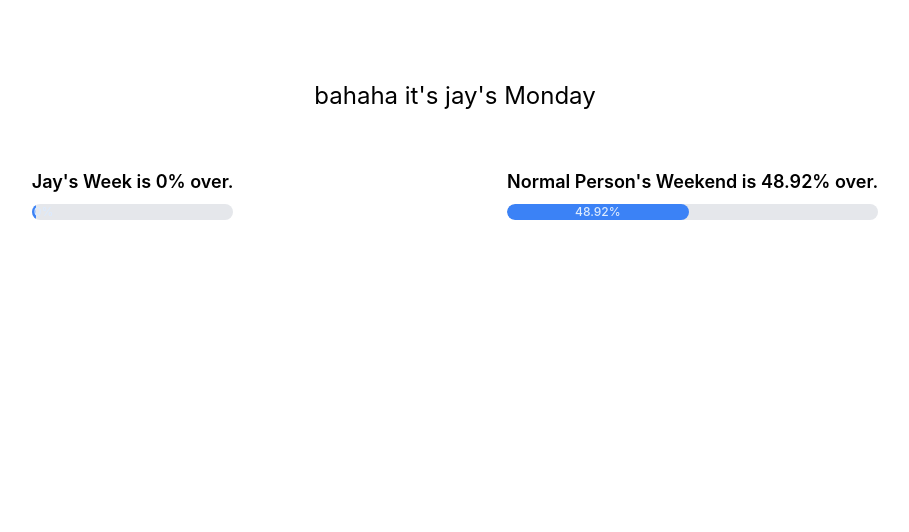
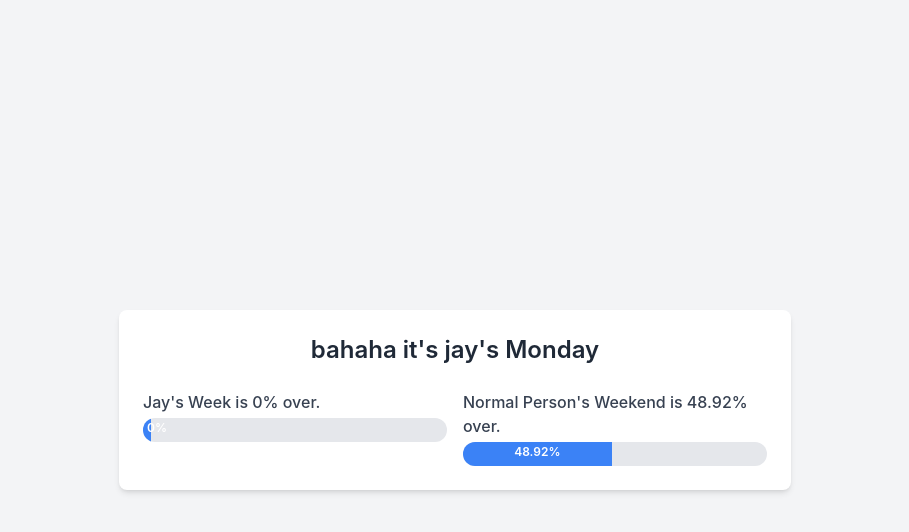
Before and after one commit to tomfarina/jaylightsavings, a React (Create React App) app: page / in a window 1280 px wide. Shown: the top 532 px of the page, without its empty margins (185-1094 px from the left). Built offline with nearby package versions, Linux system fonts and the light colour scheme.

Commit message:
Improved styles

```diff
--- a/public/index.html
+++ b/public/index.html
@@ -7,7 +7,7 @@
     <meta name="theme-color" content="#000000" />
     <meta
       name="description"
-      content="Web site created using create-react-app"
+      content="get c"
     />
     <link rel="apple-touch-icon" href="%PUBLIC_URL%/logo192.png" />
     <!--
@@ -24,7 +24,7 @@
       work correctly both with client-side routing and a non-root public URL.
       Learn how to configure a non-root public URL by running `npm run build`.
     -->
-    <title>React App</title>
+    <title>jaylight savings</title>
   </head>
   <body>
     <noscript>You need to enable JavaScript to run this app.</noscript>
--- a/src/App.tsx
+++ b/src/App.tsx
@@ -29,14 +29,19 @@ const jaysDaysOfWeek = [
 
 function App() {
   return (
-    <div className="justify-items-center min-h-screen p-8 sm:p-20 font-[family-name:var(--font-geist-sans)]">
-      <div className="text-2xl pb-10">
-        bahaha it's jay's {jaysDaysOfWeek[new Date().getDay()]}
-      </div>
-      <div className="flex flex-row w-full">
-        {statusBars.map((bar, index) => (
-          <StatusBar {...bar} key={index} />
-        ))}
+    <div>
+      <div className="min-h-screen bg-gray-100 flex items-center justify-center">
+        <div className="w-full max-w-2xl p-6 bg-white rounded-lg shadow-md">
+          <h1 className="text-2xl font-semibold text-gray-800 text-center mb-6">
+            bahaha it's jay's {jaysDaysOfWeek[new Date().getDay()]}
+          </h1>
+
+          <div className="flex space-x-4">
+            {statusBars.map((bar, index) => (
+              <StatusBar {...bar} key={index} />
+            ))}
+          </div>
+        </div>
       </div>
     </div>
   );
--- a/src/components/statusbar.tsx
+++ b/src/components/statusbar.tsx
@@ -1,5 +1,3 @@
-"use client";
-
 import { useState, useEffect } from "react";
 
 type StatusBarProps = {
@@ -44,16 +42,14 @@ const StatusBar: React.FC<StatusBarProps> = (props) => {
   }, [startDay, startHour, endDay, endHour, calculateCompletion]);
 
   return (
-    <div className="m-auto">
-      <div className="p-4">
-        <p className="text-lg font-semibold mb-2">{`${name}'s ${week} is ${completion}% over.`}</p>
-        <div className="w-full bg-gray-200 rounded-full h-4 overflow-hidden">
-          <div
-            className="bg-blue-500 h-full text-xs font-medium text-blue-100 text-center p-0.5 leading-none rounded-full"
-            style={{ width: `${completion}%` }}
-          >
-            {completion}%
-          </div>
+    <div className="flex-1">
+      <p className="text-gray-700 font-medium mb-1">{`${name}'s ${week} is ${completion}% over.`}</p>
+      <div className="w-full bg-gray-200 rounded-full h-6 overflow-hidden">
+        <div
+          className="bg-blue-500 h-full text-xs font-semibold text-white text-center p-1 leading-none"
+          style={{ width: `${completion}%` }}
+        >
+          {completion}%
         </div>
       </div>
     </div>
```
